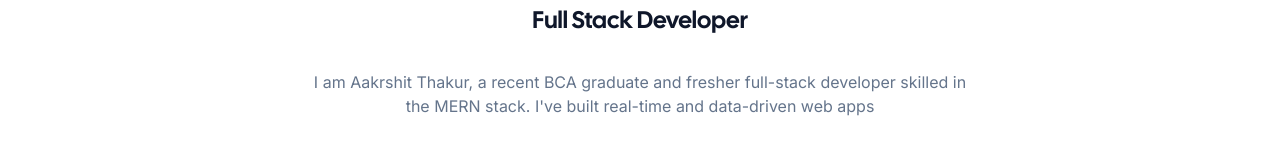
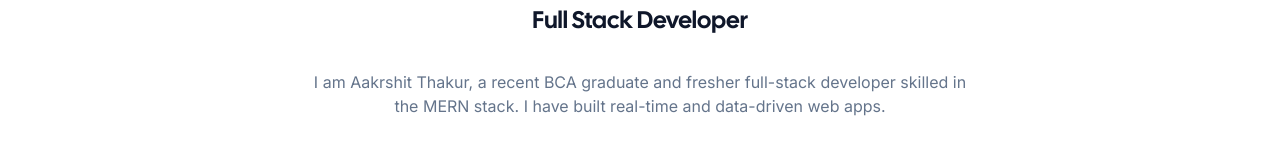
Before and after one commit to AakrshitThakur/aakrshit-thakur-portfolio, a Next.js app: page / in a window 1280 px wide. Shown: the part 472-640 px from the top of the page. Built offline with nearby package versions, Linux system fonts and the light colour scheme.

Commit message:
Problem resolved for single quotes

```diff
--- a/app/(root)/page.tsx
+++ b/app/(root)/page.tsx
@@ -99,8 +99,8 @@
           <div className="mt-4 max-w-[42rem] text-center">
             <p className="leading-normal text-muted-foreground text-sm sm:text-base">
               I am Aakrshit Thakur, a recent BCA graduate and fresher full-stack
-              developer skilled in the MERN stack. I've built real-time and
-              data-driven web apps
+              developer skilled in the MERN stack. I have built real-time and
+              data-driven web apps.
             </p>
           </div>
 
```
